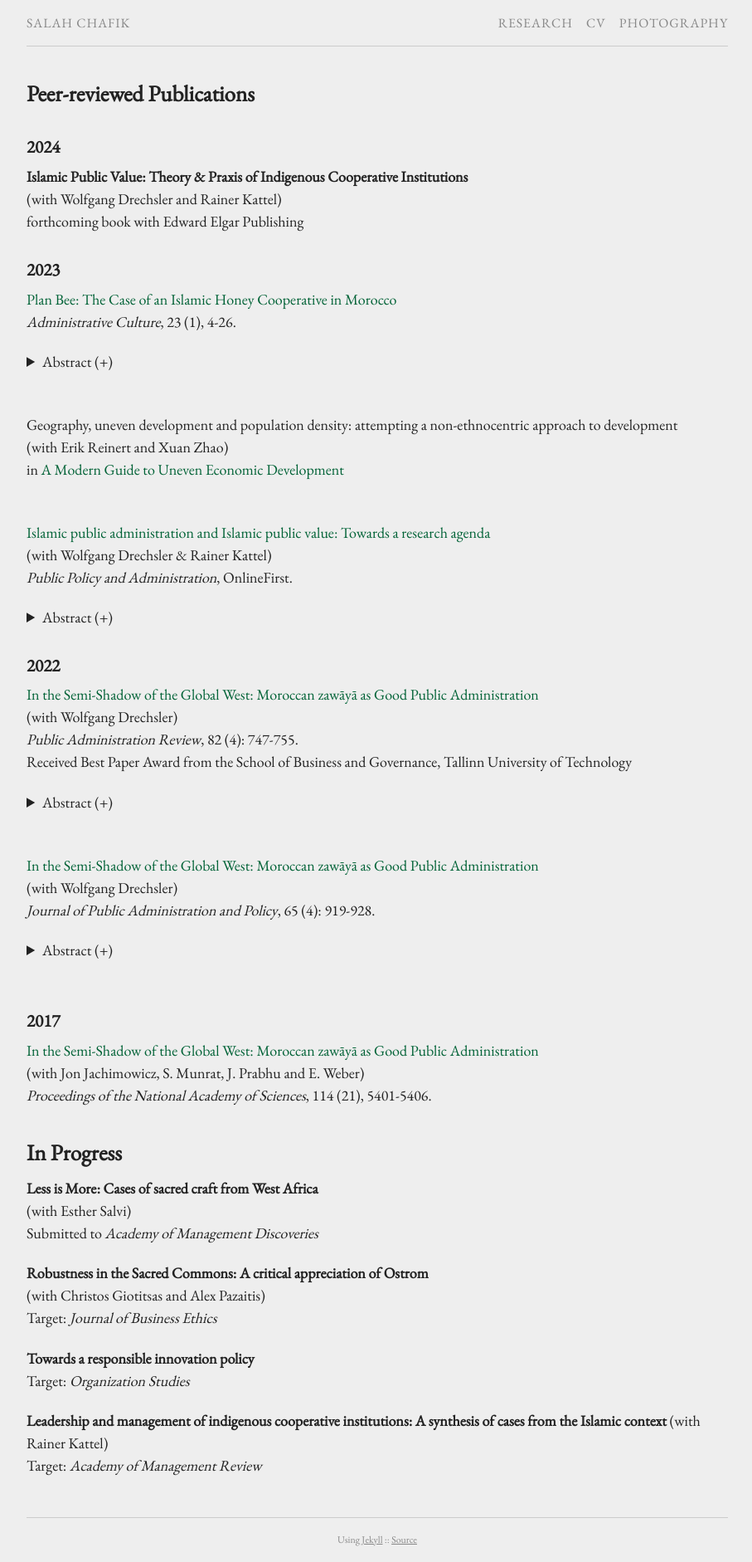
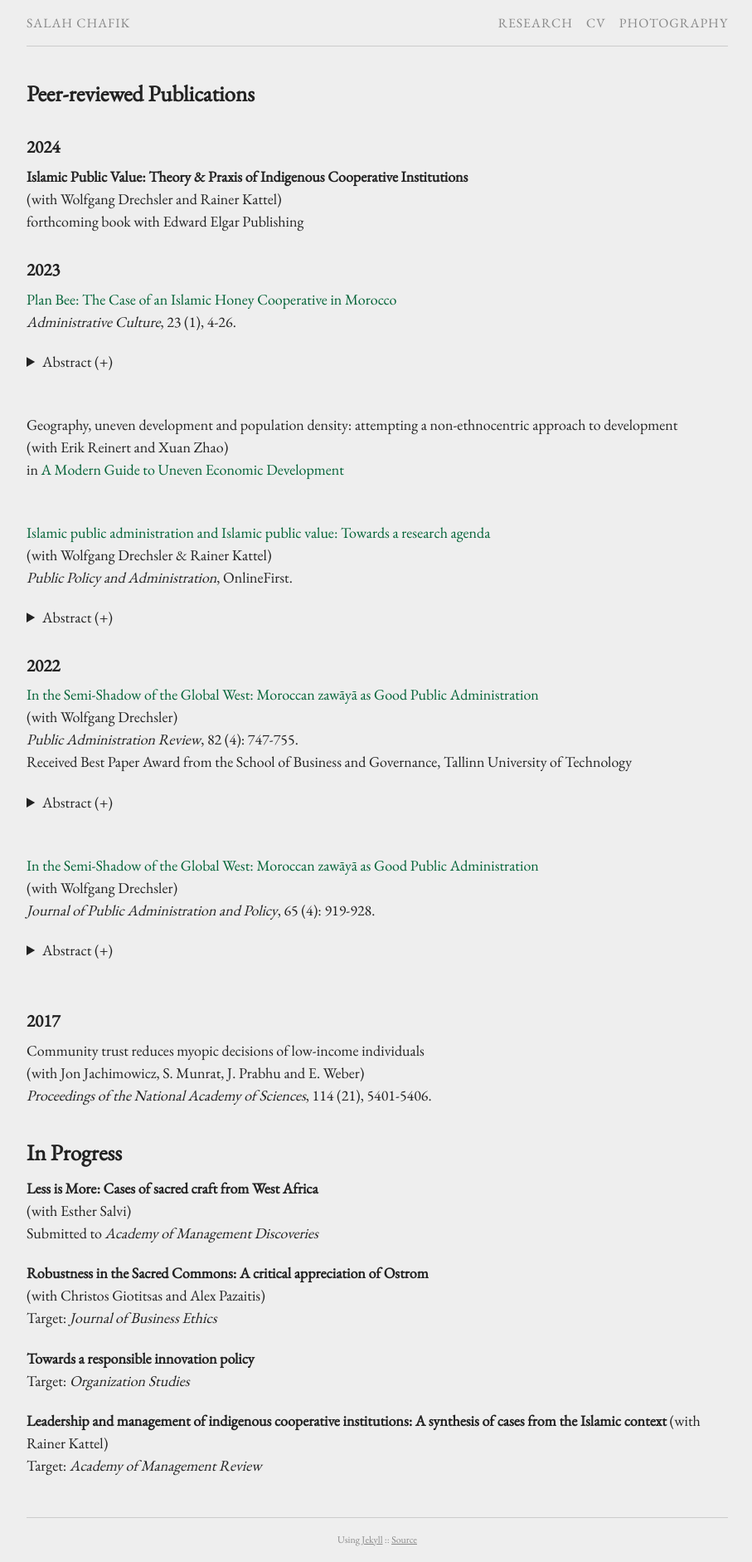
Before and after one commit to schafik/schafik.github.io, a Jekyll site: the page built from research.md, in a window 1280 px wide. Shown: the whole page at 83% size, without its empty margins (185-1092 px from the left). Built offline with Jekyll 4.4.1, drawn with Linux system fonts in a browser that asks for light colours; comment, search, counter and statistics services are not loaded; our own code applies the rules of GitHub Pages for plain Markdown files.

Commit message:
Update research.md

```diff
--- a/research.md
+++ b/research.md
@@ -65,7 +65,7 @@ permalink: /research/
    </details><br />
 
 ### 2017
-[In the Semi‐Shadow of the Global West: Moroccan zawāyā as Good Public Administration](/f/Drechsler and Chafik - Theory and Practice.pdf)<br />
+  Community trust reduces myopic decisions of low-income individuals<br />
   (with Jon Jachimowicz, S. Munrat, J. Prabhu and E. Weber)<br />
   *Proceedings of the National Academy of Sciences*, 114 (21), 5401-5406.<br />
 
```
